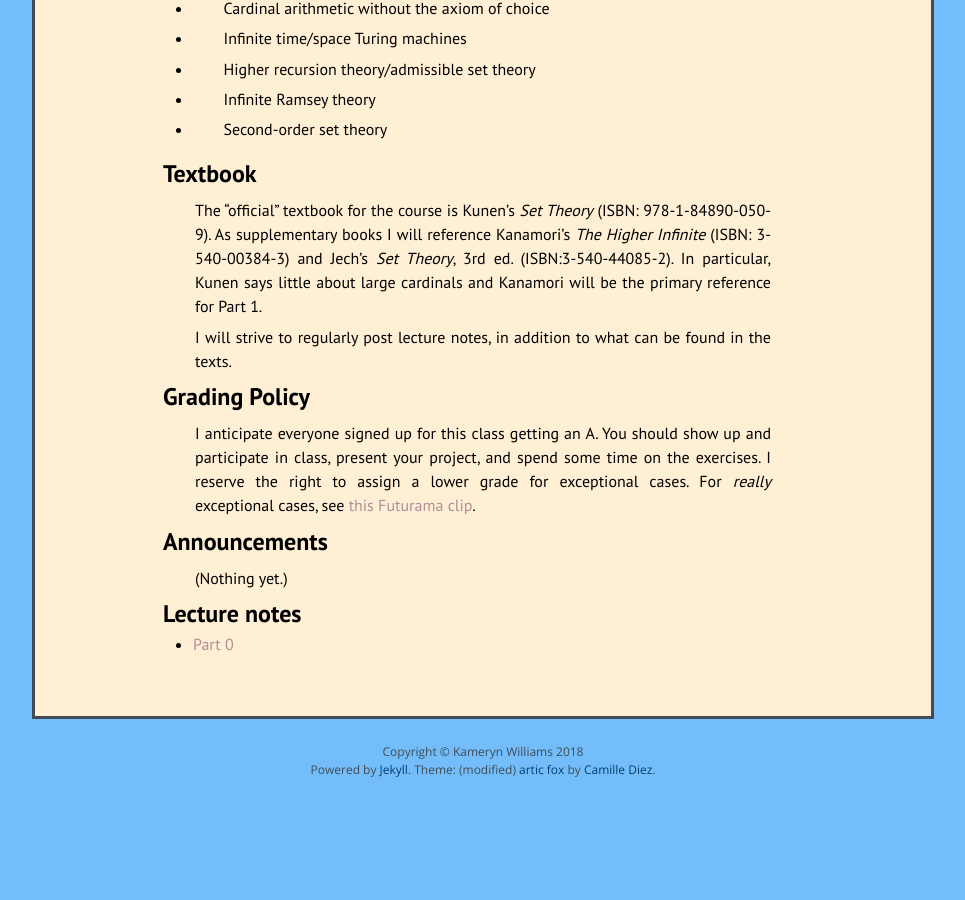
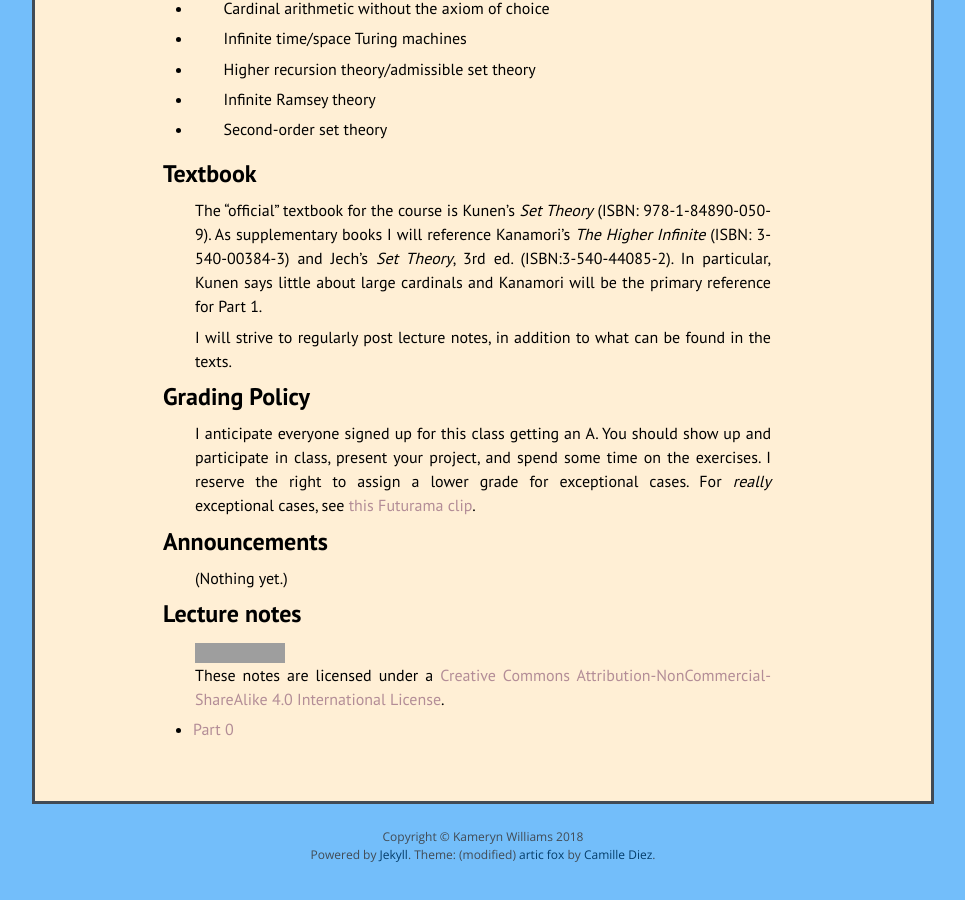
Before and after one commit to kamerynjw/kamerynjw.github.io, a Jekyll site: the page built from teaching/2019/math655.md, in a window 1280 px wide and 900 px high, scrolled down 1901 px. Shown: the whole window, without its empty margins (157-1122 px from the left). Built offline with Jekyll 4.4.1, drawn with Linux system fonts in a browser that asks for light colours; nearby versions of some CDN libraries; formulas are drawn with MathJax 3; before the commit the page ends 2716 px from its top, so only the background shows below that; grey boxes are pictures that could not be loaded.

Commit message:
added license note for notes

```diff
--- a/teaching/2019/math655.md
+++ b/teaching/2019/math655.md
@@ -117,4 +117,6 @@
 Lecture notes
 -------------
 
+<a rel="license" href="http://creativecommons.org/licenses/by-nc-sa/4.0/"><img alt="Creative Commons License" style="border-width:0" src="https://i.creativecommons.org/l/by-nc-sa/4.0/88x31.png" /></a><br />These notes are licensed under a <a rel="license" href="http://creativecommons.org/licenses/by-nc-sa/4.0/">Creative Commons Attribution-NonCommercial-ShareAlike 4.0 International License</a>.
+
 * [Part 0]({{ page.url }}part0.pdf)
```
